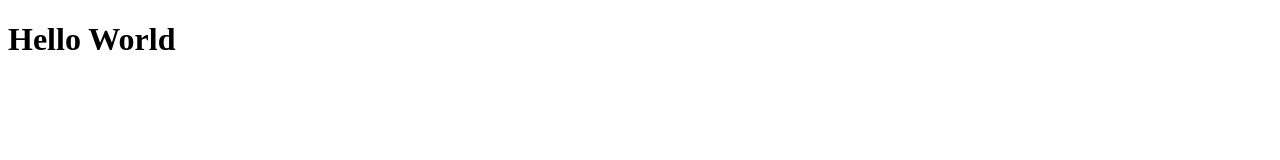
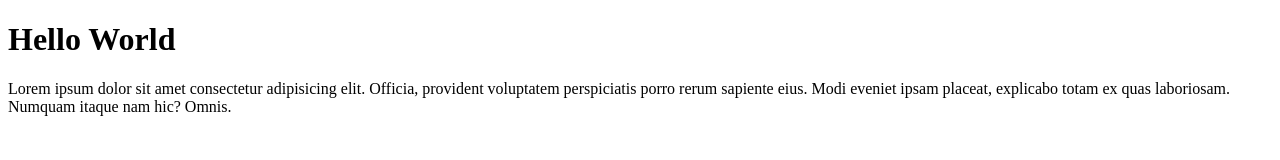
Before and after one commit to bliDedok/dedy-git-1, a plain HTML site: page index.html in a window 1280 px wide. Drawn offline with Linux system fonts and the light colour scheme.

Commit message:
menambahkan paragraf

```diff
--- a/index.html
+++ b/index.html
@@ -8,5 +8,6 @@
   </head>
   <body>
     <h1>Hello World</h1>
+    <p>Lorem ipsum dolor sit amet consectetur adipisicing elit. Officia, provident voluptatem perspiciatis porro rerum sapiente eius. Modi eveniet ipsam placeat, explicabo totam ex quas laboriosam. Numquam itaque nam hic? Omnis.</p>
   </body>
 </html>
```
